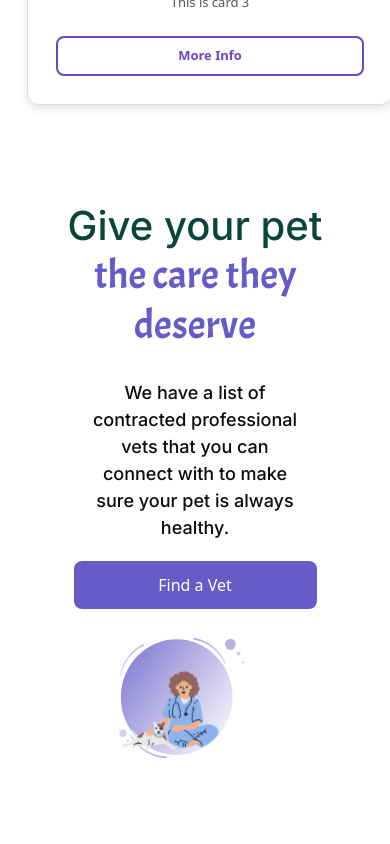
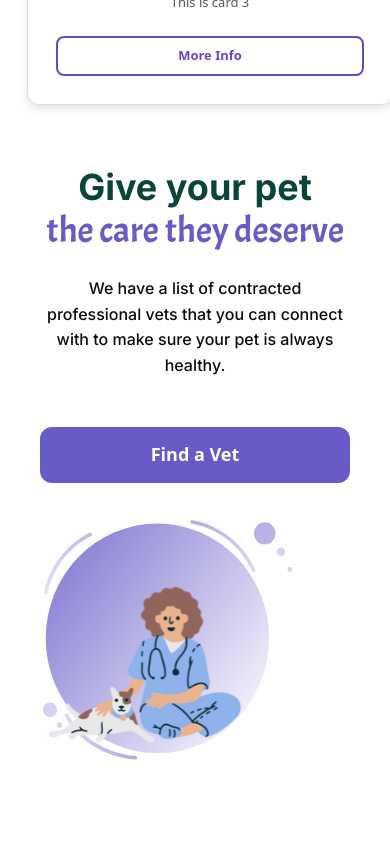
Before and after one commit to Ali-Joumaa/AllMyPet, a React (Create React App) app in the folder frontend/: page / in a window 390 px wide. Shown: the part 3540-4384 px from the top of the page. Built offline with nearby package versions, Linux system fonts and the light colour scheme.

Commit message:
fixed petCare

```diff
--- a/frontend/src/components/petCare.css
+++ b/frontend/src/components/petCare.css
@@ -1,19 +1,21 @@
-@import url('https://fonts.googleapis.com/css2?family=Acme&display=swap');
+@import url('https://fonts.googleapis.com/css2?family=Acme&family=Inter:wght@400;500;700&display=swap');
 
 .pet-care-container {
   display: flex;
-  flex-wrap: wrap; /* Ensures elements wrap on smaller screens */
+  flex-wrap: wrap;
   align-items: center;
-  justify-content: space-between;
+  justify-content: center; /* Center content horizontally */
   padding: 80px;
   background-color: #ffffff;
   box-sizing: border-box;
+  gap: 40px; /* Adds space between text and image */
 }
 
 .pet-care-image {
   flex: 1;
   display: flex;
   justify-content: center;
+  align-items: center; /* Center image vertically */
   max-width: 50%;
 }
 
@@ -25,19 +27,19 @@
 
 .pet-care-text h1 {
   font-family: 'Inter', sans-serif;
-  font-weight: 500;
-  font-size: 40px;
-  line-height: 48.41px;
+  font-weight: 700; /* Bolder for emphasis */
+  font-size: 48px; /* Slightly larger */
+  line-height: 1.2; /* Better line height */
   color: #0A453A;
-  margin: 16px auto;
-  max-width: 100%;
+  margin: 0 0 24px 0; /* Adjusted margin */
 }
 
 .care-message {
   font-family: 'Acme', sans-serif;
   font-weight: 400;
-  font-size: 40px;
+  font-size: 48px; /* Larger for emphasis */
   color: #675BC8;
+  display: block; /* Ensures it breaks to a new line */
 }
 
 .pet-care-text p {
@@ -45,65 +47,71 @@
   font-family: 'Inter', sans-serif;
   font-weight: 500;
   font-size: 18px;
-  margin-top: 30px;
-  line-height: 1.5;
+  margin: 24px auto; /* Adjusted margin */
+  line-height: 1.6; /* Improved readability */
   color: #0C0C0C;
-  text-align: center;
-  margin-left: auto;
-  margin-right: auto;
 }
 
 .find-vet {
   background: #675BC8;
-  width: 180px;
-  height: 48px;
-  border-radius: 8px;
+  width: 200px; /* Slightly wider */
+  height: 56px; /* Slightly taller */
+  border-radius: 12px; /* More rounded */
   padding: 8px 16px;
-  font-size: 16px;
-  font-weight: 500;
+  font-size: 18px; /* Larger text */
+  font-weight: 600; /* Bolder */
   color: white;
   border: none;
   cursor: pointer;
-  display: flex;
+  display: inline-flex; /* Better alignment */
   align-items: center;
   justify-content: center;
   transition: 0.3s ease-in-out;
-  margin-top: 30px;
+  margin-top: 32px; /* Adjusted margin */
 }
 
 .find-vet:hover {
   background: #5646B2;
+  transform: translateY(-2px); /* Slight lift on hover */
+  box-shadow: 0 4px 12px rgba(103, 91, 200, 0.3); /* Subtle shadow */
 }
 
 .pet-care-image img {
   max-width: 100%;
   height: auto;
-  margin-left: auto;
-  margin-right: auto;
   display: block;
+  border-radius: 16px; /* Rounded corners for the image */
 }
 
+/* Responsive Design */
 @media screen and (max-width: 820px) {
   .pet-care-container {
     flex-direction: column;
     padding: 40px;
     text-align: center;
+    gap: 20px; /* Reduced gap for smaller screens */
   }
 
-  .pet-care-image {
-    width: 100%;
+  .pet-care-image,
+  .pet-care-text {
+    max-width: 100%;
   }
 
-  .pet-care-text {
+  .pet-care-text h1 {
+    font-size: 36px; /* Smaller for mobile */
+  }
+
+  .care-message {
+    font-size: 36px; /* Smaller for mobile */
+  }
+
+  .pet-care-text p {
     max-width: 100%;
-    padding: 20px;
+    font-size: 16px; /* Smaller for mobile */
   }
 
   .find-vet {
-    width: 90%;
-    margin: 20px auto 0 auto;
-    text-align: center;
-
-
+    width: 100%; /* Full width on mobile */
+    margin: 24px auto 0 auto;
   }
 }
--- a/frontend/src/components/petCare.jsx
+++ b/frontend/src/components/petCare.jsx
@@ -10,7 +10,6 @@ export default function PetCare() {
           Give your pet <br />
           <span className="care-message">the care they deserve</span>
         </h1>
-
         <p>
           We have a list of contracted professional vets that you can connect
           with to make sure your pet is always healthy.
```
